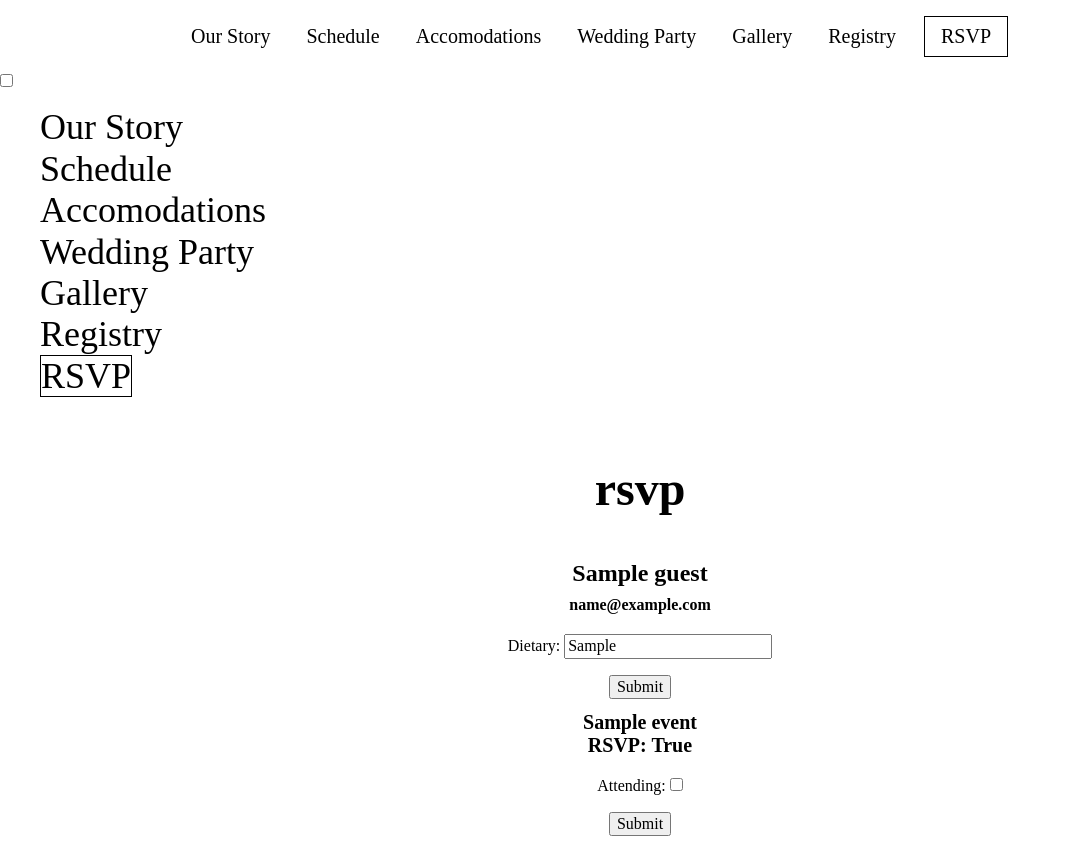
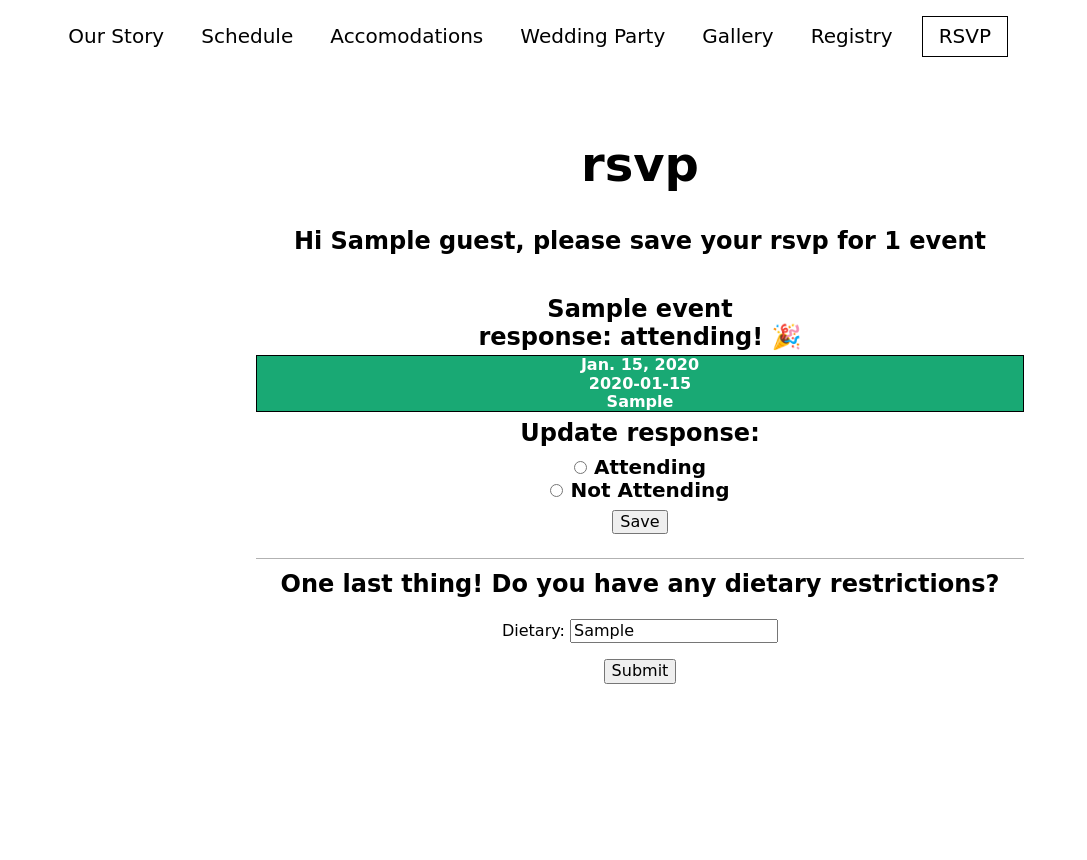
Before and after one commit to tiana-horn/folade2022, a Django app: page /rsvp/1 in a window 1280 px wide. Shown: the whole page, without its empty margins (0-1087 px from the left). After the commit the page ends 684 px from the top, so only its background shows below. Run offline with Django 4.2, Linux system fonts and the light colour scheme; tables that the repository leaves empty hold one stand-in row (values such as "Sample post"); some web fonts are replaced.

Commit message:
Style RSVP form

```diff
--- a/wedding/forms.py
+++ b/wedding/forms.py
@@ -69,4 +69,6 @@ class GuestForm(ModelForm):
 class InviteForm(ModelForm):
     class Meta:
         model = Invitation
+        yes_no = forms.RadioSelect(choices=[(True,'Attending'),(False,'Not Attending')])
         fields = ('attending',)
+        widgets = {'attending':yes_no}
--- a/wedding/models.py
+++ b/wedding/models.py
@@ -27,4 +27,4 @@ class Event(models.Model):
 class Invitation(models.Model):
     guest = models.ForeignKey(Guest, on_delete=models.CASCADE)
     event = models.ForeignKey(Event, on_delete=models.CASCADE)
-    attending = models.BooleanField(default=False)
+    attending = models.BooleanField()
--- a/wedding/static/css/mobile.css
+++ b/wedding/static/css/mobile.css
@@ -10,6 +10,8 @@ a:hover {
   background: linear-gradient(to bottom, white, white,#ffffe2, #98ff98 );
 
 }
+
+
 
 .forumfont {
   font-family: 'Forum', cursive;
@@ -60,10 +62,10 @@ body
 }
 
 .errorcontainer {
-  max-width: 60%;
+  max-width: 70%;
   max-height: 50%;
-  margin-right: 20%;
-  margin-left: 20%;
+  margin-right: 15%;
+  margin-left: 15%;
   margin-top:0%;
 }
 
--- a/wedding/static/css/style.css
+++ b/wedding/static/css/style.css
@@ -7,6 +7,8 @@
   height:100vh;
 
 }
+
+
 
 .forumfont {
   font-family: 'Forum', cursive;
--- a/wedding/templates/base.html
+++ b/wedding/templates/base.html
@@ -13,8 +13,8 @@
   <link rel="preconnect" href="https://fonts.gstatic.com" crossorigin>
   <link href="https://fonts.googleapis.com/css2?family=Forum&family=Imperial+Script&display=swap" rel="stylesheet">
   <link rel="stylesheet" href="https://unpkg.com/tachyons/css/tachyons.min.css">
-  <link rel="stylesheet" href="{% static 'css/style.css?v=777' %}">
-  <link rel="stylesheet" media="screen and (max-width: 1024px)" href="{% static 'css/mobile.css?v=777' %}"/>
+  <link rel="stylesheet" href="{% static 'css/style.css' %}">
+  <link rel="stylesheet" media="screen and (max-width: 1024px)" href="{% static 'css/mobile.css' %}"/>
   <link rel="icon" type="image/x-icon" href="https://raw.githubusercontent.com/tiana-horn/folade2022/main/wedding/static/favicon.ico"/>
 
 </head>
--- a/wedding/templates/interest.html
+++ b/wedding/templates/interest.html
@@ -47,7 +47,7 @@
                         {% csrf_token %}
                         {{ form.as_table }}
                         <br>
-                        <button class="b ph3 mt3 input-reset white bg-green ba b--black bg-transparent grow pointer f4"" type = "send">Express Interest</button>
+                        <button class="b ph3 mt3 input-reset white bg-green ba b--black bg-transparent grow pointer f4" type = "send">Express Interest</button>
                     </form>
                     </div>
                     {% endif %}
--- a/wedding/templates/rsvp.html
+++ b/wedding/templates/rsvp.html
@@ -66,25 +66,54 @@
       </div>
       <h1 class="f1 mw6 center mt5 imperial tc">rsvp</h1>
             <div class="f5 mt1 errorcontainer mv1 pt1 pb3 tc container">
-              <h5 class="f3 mt3 mv2 ph3 tc container">{{ guest.name }}</h5>
-              <h5 class="f5 mt3 mv2 ph3 pb1 tc container">{{ guest.email }}</h5>
-              <form class="mv1" role="form" action="{% url 'rsvp' pk=guest.pk %}" method="post">
-                {% csrf_token %}
-                {{ guest_form.as_p }}
-                <input type="submit" value="Submit" />
-              </form>
-              {% for invite in invites %}
-                <h5 class="f4 mt3 mv2 pv1 ph3 tc container">
-                  {{ invite.event }} <br>
-                  RSVP: {{ invite.attending }}
+
+              <h5 class="f3 mt0 ph3 tc container">Hi {{ guest.name }}, please save your rsvp for {{ invites.count }} event{% if invites.count > 1 %}s {% endif %} </h5>
+
+
+                {% for invite in invites %}
+                  <h5 class="f3  pb1 mv0 pt0  tc ">
+                    <b>{{ invite.event }} </b><br>
+                      {% if invite.attending%}
+                        response: attending! &#127881;
+                      {% else%}
+                        response: not attending &#129344;
+                      {% endif %}
+                  </h5>
+                  <div class="b   white bg-green ba b--black bg-transparent ">
+                      <h5 class="f5  mv0 pv0  tc ">
+                        {{ invite.event.date }} <br>
+                      </h5>
+                      <h5 class="f5  mv0 pv0  tc ">
+                        {{ invite.event.time }} <br>
+                      </h5>
+                      <h5 class="f5  mv0 pv0 pb3 tc ">
+                        {{ invite.event.location }} <br>
+                      </h5>
+                  </div>
+
+
+                  <form class="mt2 " role="form" action="{% url 'invite' pk=invite.pk %}" method="post">
+                    <h3 class="f3 mv0 pv0  tc ">
+                      Update response:
+                    </h3>
+                    {% csrf_token %}
+                      <h5 class="f4 mv1 pv1 tc ">
+                          {{ invite_form.attending }}
+                      </h5>
+                    <input type="submit" value="Save" />
+                  </form>
+                  <div class="pt2 pb3 bb b--black-30">
+                  </div>
+
+                {% endfor %}
+                <h5 class="f3 mv2 pv1 ph3 tc ">
+                  One last thing! Do you have any dietary restrictions? <br>
                 </h5>
-                <form class="mv1" role="form" action="{% url 'invite' pk=invite.pk %}" method="post">
+                <form class="mv1" role="form" action="{% url 'rsvp' pk=guest.pk %}" method="post">
                   {% csrf_token %}
-                  {{ invite_form.as_p }}
+                  {{ guest_form.as_p }}
                   <input type="submit" value="Submit" />
                 </form>
-              {% endfor %}
-
             </div>
 
   </body>
```
Also changed, not shown: static/css/mobile.css (+28 -0 lines), static/css/style.css (+14 -0 lines), wedding/migrations/0002_alter_guest_dietary_alter_invitation_attending.py (added), wedding/migrations/0003_alter_invitation_attending.py (added).
